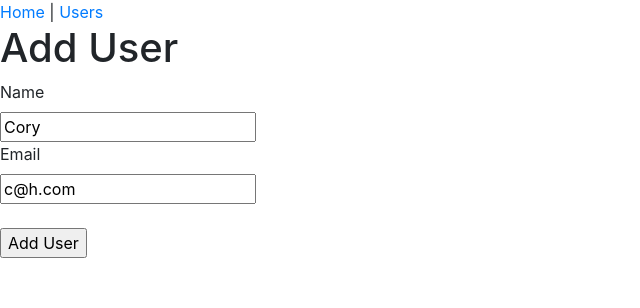
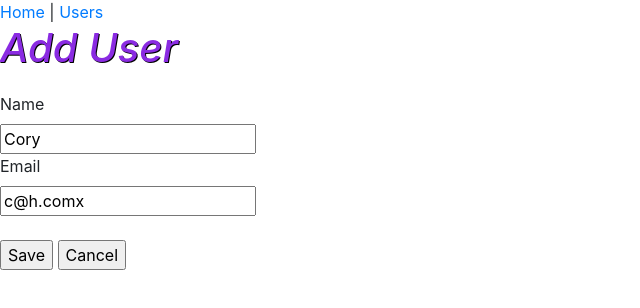
Before and after one commit to JeremiahMullane/react-training, a React (Create React App) app: page /manage-user/1 in a window 1280 px wide. Shown: the top 308 px of the page, without its empty margins (0-640 px from the left). Built offline with nearby package versions, Linux system fonts and the light colour scheme; data requests are answered from the project's data file.

Commit message:
CRUD complete, start auto test framework

```diff
--- a/db.json
+++ b/db.json
@@ -3,7 +3,7 @@
     {
       "id": 1,
       "name": "Cory",
-      "email": "c@h.com"
+      "email": "c@h.comx"
     },
     {
       "id": 2,
@@ -14,6 +14,11 @@
       "id": 3,
       "name": "Tami",
       "email": "t@tonga.com"
+    },
+    {
+      "name": "Bob",
+      "email": "bob@bob.com",
+      "id": 4
     }
   ]
 }
--- a/src/Home.js
+++ b/src/Home.js
@@ -2,14 +2,21 @@ import React from "react";
 
 function Home() {
   const h1Style = {
-    color: "purple",
+    color: "blueviolet",
+    fontStyle: "oblique",
+    textShadow: "1px 1px black",
     marginBottom: 20
   };
 
   const h2Style = {
-    color: "blue",
+    color: "olivedrab",
     fontStyle: "oblique",
     textShadow: "1px 1px black",
+    marginBottom: 20
+  };
+
+  const h4Style = {
+    color: "olivedrab",
     marginBottom: 20
   };
 
@@ -18,7 +25,8 @@ function Home() {
       <h1 className="header" style={h1Style}>
         Home
       </h1>
-      <h2 style={h2Style}>Welcome to your React App!</h2>
+      <h2 style={h2Style}>Welcome to your React CRUD App!</h2>
+      <h4 style={h4Style}>Use this App to manage a database of user info.</h4>
     </>
   );
 }
--- a/src/ManageUser.js
+++ b/src/ManageUser.js
@@ -4,6 +4,13 @@ import Input from "./Input";
 import PropTypes from "prop-types";
 
 function ManageUser({ users, handleAdd, handleEdit }) {
+  const h1Style = {
+    color: "blueviolet",
+    fontStyle: "oblique",
+    textShadow: "1px 1px black",
+    marginBottom: 20
+  };
+
   const match = useRouteMatch(); // info about the matching URL, can pull out the userId param from URL
   const { userId } = match.params; // destructure id from match.params.userId
 
@@ -27,7 +34,7 @@ function ManageUser({ users, handleAdd, handleEdit }) {
 
   async function handleAddUser(event) {
     event.preventDefault(); // stop browswer from posting back after await
-    await handleAdd(user);
+    userId ? await handleEdit(user) : await handleAdd(user);
     setSaveCompleted(true);
   }
 
@@ -35,7 +42,7 @@ function ManageUser({ users, handleAdd, handleEdit }) {
     <>
       {saveCompleted && <Redirect to="/users" />}{" "}
       {/* using logical AND as an ad-hoc if statement. Only returns if 1st expression is true */}
-      <h1>Add User</h1>
+      <h1 style={h1Style}>Add User</h1>
       <form onSubmit={handleAddUser}>
         {/* We use the reusable component "Input" to make updatable JSX inputs within the form
     You don't need reusable components to do this, but it makes the code nicer and easier to work with*/}
@@ -53,7 +60,13 @@ function ManageUser({ users, handleAdd, handleEdit }) {
           value={user.email}
         />
         <br />
-        <input type="submit" value="Add User" />
+        <input type="submit" value="Save" />{" "}
+        <input
+          type="button"
+          name="cancel"
+          value="Cancel"
+          onClick={() => setSaveCompleted(true)}
+        />
       </form>
     </>
   );
--- a/src/Users.js
+++ b/src/Users.js
@@ -5,7 +5,9 @@ import { Link } from "react-router-dom";
 function Users({ users, deleteUser }) {
   //destructure props argument
   const h1Style = {
-    color: "purple",
+    color: "blueviolet",
+    fontStyle: "oblique",
+    textShadow: "1px 1px black",
     marginBottom: 20
   };
 
--- /dev/null
+++ b/src/utils.js
@@ -0,0 +1,3 @@
+export function isValidEmail(email) {
+  return email.includes("@") > -1;
+}
```
Also changed, not shown: 1 other file (tests, documents, lock files or other folders).
